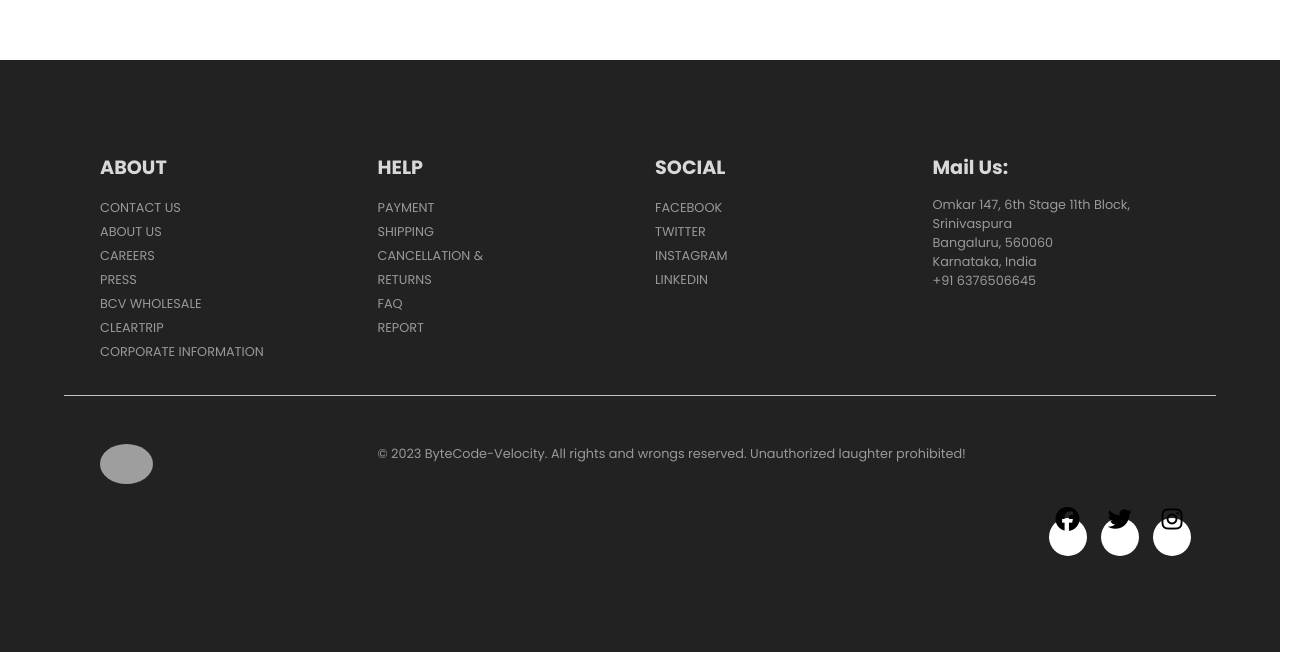
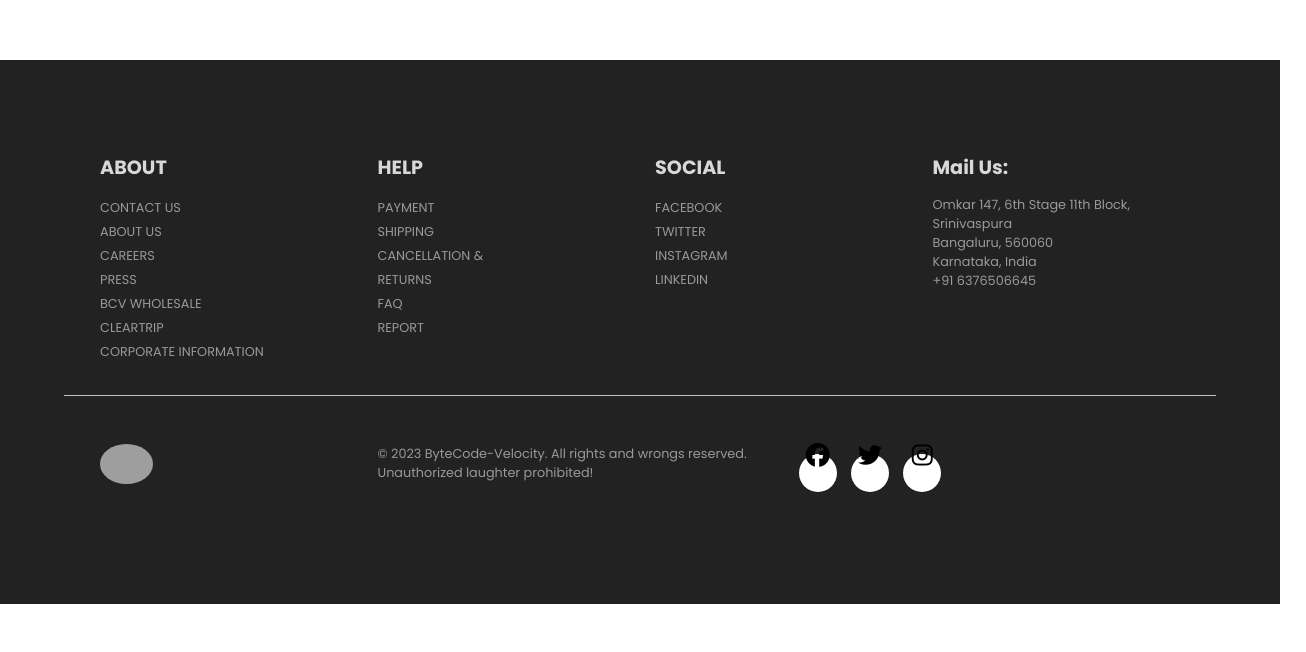
Before and after one commit to abhinavashish15/shopping-website, a plain HTML site: page index.html in a window 1280 px wide. Shown: the part 5304-5956 px from the top of the page, 1306 px wide, since content can reach past the window. After the commit the page ends 5908 px from the top, so only its background shows below. Drawn offline with nearby package versions, Linux system fonts and the light colour scheme; grey boxes are pictures that could not be loaded.

Commit message:
Update index.html
in footer:[ mx-auto container-fluid ] added in social-logo
and br tag used in copyright

```diff
--- a/index.html
+++ b/index.html
@@ -449,9 +449,9 @@
               <img class="abc" src="images/logo.png" alt="">
             </div>
             <div class="col-lg-3 col-md-6 col-12 text-nowrap mb-2">
-              <p>&copy; 2023 ByteCode-Velocity. All rights and wrongs reserved. Unauthorized laughter prohibited!</p>
+              <p>&copy; 2023 ByteCode-Velocity. All rights and wrongs reserved. <br> Unauthorized laughter prohibited!</p>
             </div>
-            <div class="col-lg-3 col-md-6 col-12 social-logo">
+            <div class="col-lg-3 col-md-6 col-12 social-logo mx-auto container-fluid">
               <a href="#"><i class="fa-brands fa-facebook fa-xl"></i></a>
               <a href="#"><i class="fa-brands fa-twitter fa-xl"></i></a>
               <a href="#"><i class="fa-brands fa-instagram fa-xl"></i></a>
```
